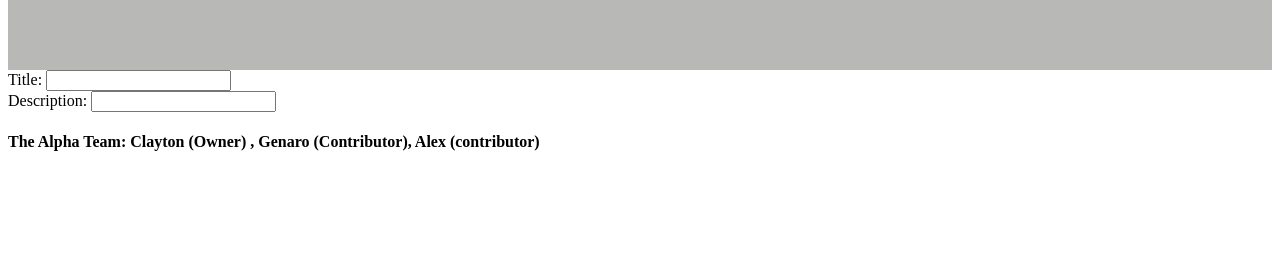
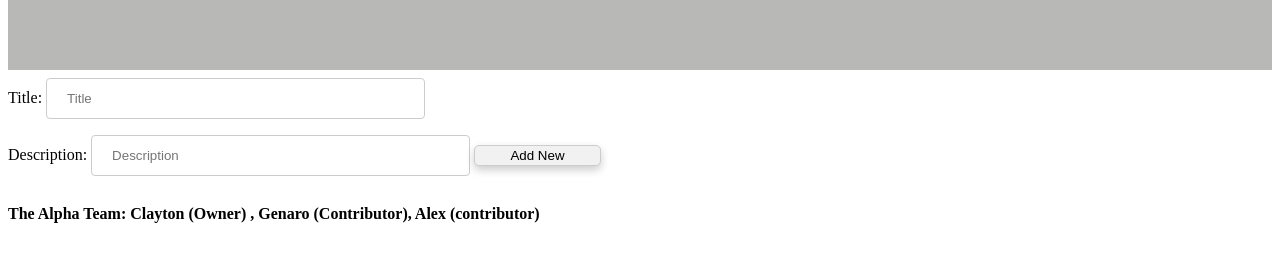
Before and after one commit to ClaytonONeill/Blog-Wars-2-The-Return, a website: page public/index.html in a window 1280 px wide. Shown: the part 172-434 px from the top of the page. Drawn offline with Linux system fonts and the light colour scheme.

Commit message:
updated css

```diff
--- a/public/css/main.css
+++ b/public/css/main.css
@@ -4,3 +4,26 @@
    text-align: center;
    font-size: 35px;
 }
+input{
+  width: 30%;
+ padding: 12px 20px;
+ margin: 8px 0;
+ display: inline-block;
+ border: 1px solid #ccc;
+ border-radius: 4px;
+ box-sizing: border-box;
+
+}
+#inbtn {
+    background-color: #f1f1f1;
+    box-shadow: 0 4px 8px 0 rgba(0,0,0,0.2);
+    transition: 0.3s;
+    width: 10%;
+    border-radius: 5px;
+    padding: 2px 16px;
+
+}
+#inbtn:hover{
+  box-shadow: 0 8px 16px 0
+  rgba(0,0,0,0.2);
+}
--- a/public/index.html
+++ b/public/index.html
@@ -15,11 +15,12 @@
 <main>
     <form ng-submit="">
         Title:
-        <input type="text" ng-model="ctrl.title">
+        <input type="text" ng-model="ctrl.title" placeholder="Title">
 
         <br>
         Description:
-        <input type="text" ng-model="ctrl.description">
+        <input type="text" ng-model="ctrl.description" placeholder="Description">
+        <input id="inbtn" type="submit" value="Add New">
     </form>
 </main>
 
```
